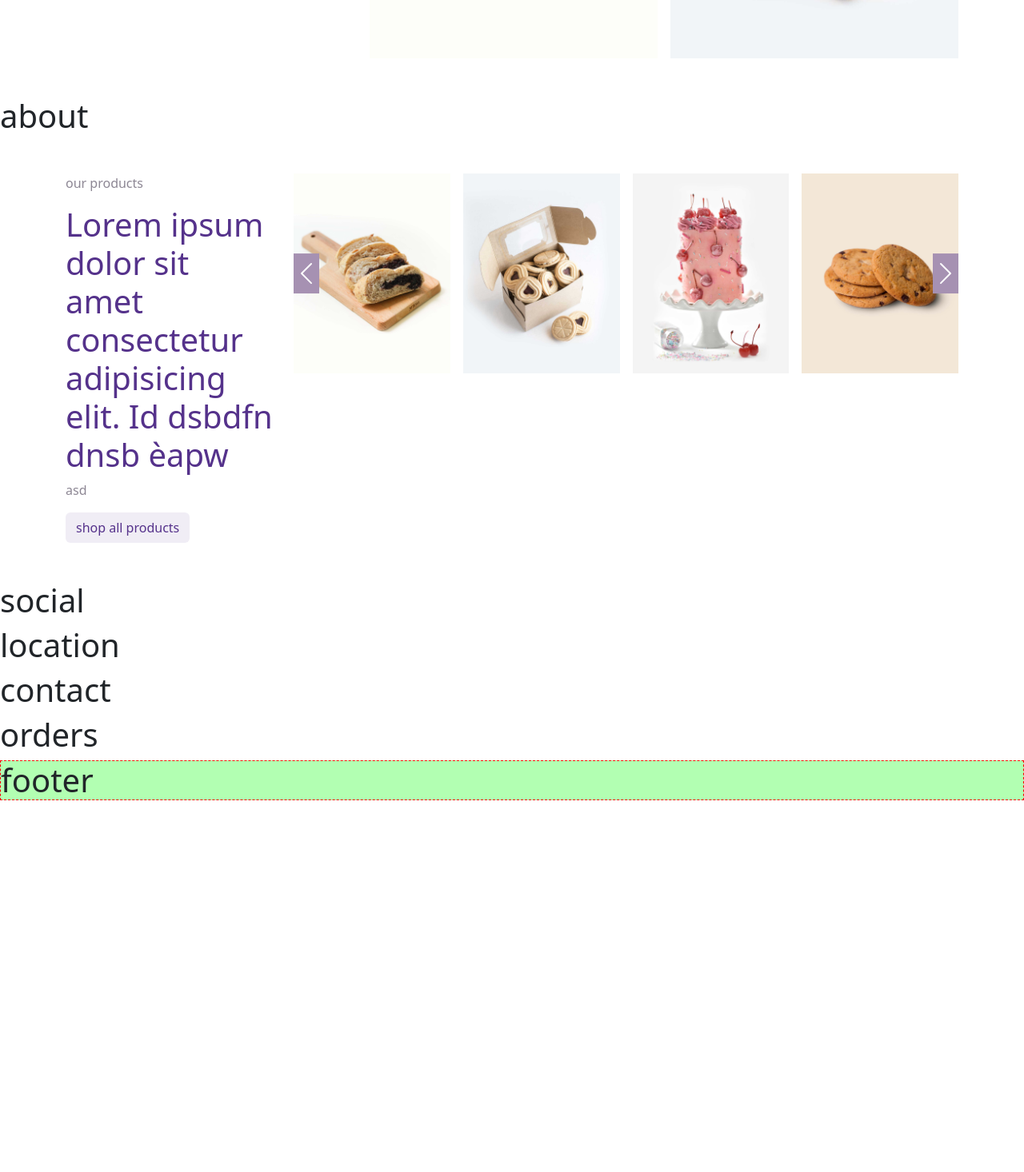
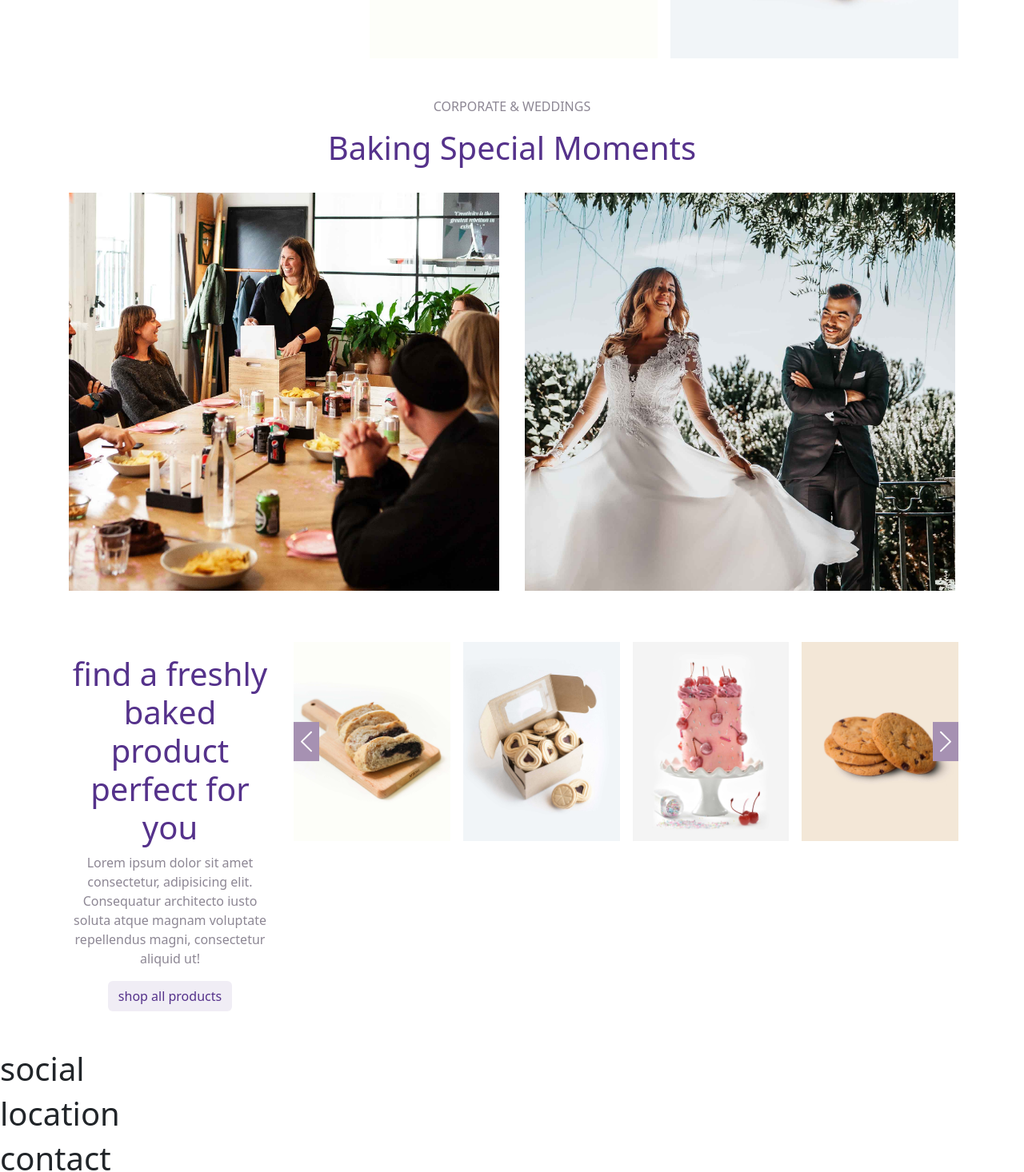
Before and after one commit to CarloCassini/proj-html-vuejs, a Vue app: page / in a window 1280 px wide. Shown: the part 1152-2618 px from the top of the page at 80% size. Before the commit the page ends 2161 px from the top, so only its background shows below. Built offline with nearby package versions, Linux system fonts and the light colour scheme.

Commit message:
done about section

```diff
--- a/src/components/main components/about.vue
+++ b/src/components/main components/about.vue
@@ -1,9 +1,18 @@
 <script>
+import bottone from "../support components/button.vue";
+import paragraph from "../support components/paragraph.vue";
+
 export default {
-  components: {},
+  components: { bottone, paragraph },
 
   data() {
-    return {};
+    return {
+      txtCenter: true,
+      txtLittleTitle: "CORPORATE & WEDDINGS",
+      txtBigTitle: `Baking Special Moments`,
+
+      txtBottone: "Explore More",
+    };
   },
 
   computed: {},
@@ -12,14 +21,96 @@ export default {
 
   // created(): {},
 
-  props: {},
+  props: {
+    products: Array,
+  },
 
   emits: [],
 };
 </script>
 
 <template>
-  <h1>about</h1>
+  <section>
+    <div class="container">
+      <paragraph
+        :center="txtCenter"
+        :littleTitle="txtLittleTitle"
+        :bigTitle="txtBigTitle"
+        :paragraph="txtParagraph"
+      />
+      <div class="row justify-content-between">
+        <div class="col-6 p-3 about-corporate">
+          <img src="/images/about/corporate-bg.jpg" alt="" id="corporate" />
+          <div class="m-3 corporate-to-hoover">
+            <paragraph
+              :invertColor="true"
+              :center="true"
+              littleTitle="INTERNATIONAL BAKERY"
+              bigTitle="Corporate Events"
+            />
+            <bottone :innerText="txtBottone" />
+          </div>
+        </div>
+        <div class="col-6 p-3 about-wedding">
+          <img src="/images/about/wedding-bg.jpg" alt="" id="wedding" />
+          <div class="m-3 wedding-to-hoover">
+            <paragraph
+              :invertColor="true"
+              :center="true"
+              littleTitle="INTERNATIONAL BAKERY"
+              bigTitle="Wedding Events"
+            />
+            <bottone :innerText="txtBottone" />
+          </div>
+        </div>
+      </div>
+    </div>
+  </section>
 </template>
 
-<style lang="scss" scoped></style>
+<style lang="scss" scoped>
+img {
+  width: 100%;
+}
+.about-corporate {
+  position: relative;
+}
+
+.about-corporate:hover .corporate-to-hoover {
+  display: flex;
+  flex-direction: column;
+  justify-content: center;
+  align-items: center;
+  position: absolute;
+  top: 0;
+  left: 0;
+  bottom: 0;
+  right: 0;
+}
+.corporate-to-hoover {
+  display: none;
+  background-image: url("/images/about/corporate-hover-bg.jpg");
+  background-size: contain;
+}
+
+.about-wedding {
+  position: relative;
+}
+
+.about-wedding:hover .wedding-to-hoover {
+  display: flex;
+  flex-direction: column;
+  justify-content: center;
+  align-items: center;
+  position: absolute;
+  top: 0;
+  left: 0;
+  bottom: 0;
+  right: 0;
+}
+.wedding-to-hoover {
+  display: none;
+  background-image: url("/images/about/wedding-hover-bg.jpg");
+  background-size: contain;
+}
+</style>
--- a/src/components/main components/gallery.vue
+++ b/src/components/main components/gallery.vue
@@ -7,9 +7,9 @@ export default {
 
   data() {
     return {
-      txtLittleTitle: `our products`,
-      txtBigTitle: `Lorem ipsum dolor sit amet consectetur adipisicing elit. Id dsbdfn dnsb èapw `,
-      txtParagraph: `asd`,
+      txtCenter: true,
+      txtBigTitle: `find a freshly baked product perfect for you `,
+      txtParagraph: `  Lorem ipsum dolor sit amet consectetur, adipisicing elit. Consequatur architecto iusto soluta atque magnam voluptate repellendus magni, consectetur aliquid ut!`,
 
       txtBottone: "shop all products",
 
@@ -29,12 +29,10 @@ export default {
       }
     },
     changeIndexNext() {
-      this.carouselStart = this.carouselStart + 1;
-      if (
-        this.carouselStart >=
-        this.products.length - this.carouselCountImg + 1
-      ) {
+      if (this.carouselStart >= this.products.length - this.carouselCountImg) {
         this.carouselStart = 0;
+      } else {
+        this.carouselStart = this.carouselStart + 1;
       }
     },
   },
@@ -56,11 +54,14 @@ export default {
         <!-- trascrizione del paragrafo -->
         <div class="col-3">
           <paragraph
+            :center="txtCenter"
             :littleTitle="txtLittleTitle"
             :bigTitle="txtBigTitle"
             :paragraph="txtParagraph"
           />
-          <bottone :innerText="txtBottone" />
+          <div class="d-flex justify-content-center">
+            <bottone :innerText="txtBottone" />
+          </div>
         </div>
         <div class="col-9">
           <div>
--- a/src/components/support components/Floating_button.vue
+++ b/src/components/support components/Floating_button.vue
@@ -28,6 +28,7 @@ export default {
 
 <style lang="scss" scoped>
 .float-zone {
+  z-index: 5;
   display: flex;
   flex-direction: column;
   position: fixed;
--- a/src/components/support components/paragraph.vue
+++ b/src/components/support components/paragraph.vue
@@ -13,6 +13,8 @@ export default {
   // created(): {},
 
   props: {
+    invertColor: Boolean,
+    center: Boolean,
     littleTitle: String,
     bigTitle: String,
     paragraph: String,
@@ -23,14 +25,30 @@ export default {
 </script>
 
 <template>
-  <p>{{ littleTitle }}</p>
-  <h1>{{ bigTitle }}</h1>
-  <p>
-    {{ paragraph }}
-  </p>
+  <div v-if="invertColor" :class="center ? 'text-center' : ''">
+    <p class="invert">{{ littleTitle }}</p>
+    <h1 class="invert">{{ bigTitle }}</h1>
+    <p class="invert">
+      {{ paragraph }}
+    </p>
+  </div>
+  <div v-else :class="center ? 'text-center' : ''">
+    <p>{{ littleTitle }}</p>
+    <h1>{{ bigTitle }}</h1>
+    <p>
+      {{ paragraph }}
+    </p>
+  </div>
 </template>
 
 <style lang="scss" scoped>
 @use "../../style/variables.scss" as *;
 @use "../../style/general.scss" as *;
+
+p.invert {
+  color: var(--palette-white);
+}
+h1.invert {
+  color: var(--palette-white);
+}
 </style>
```
